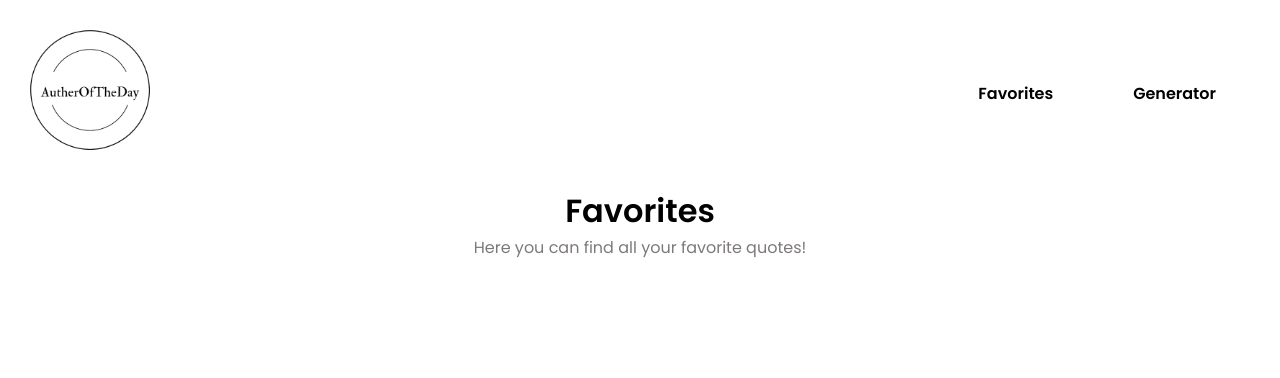
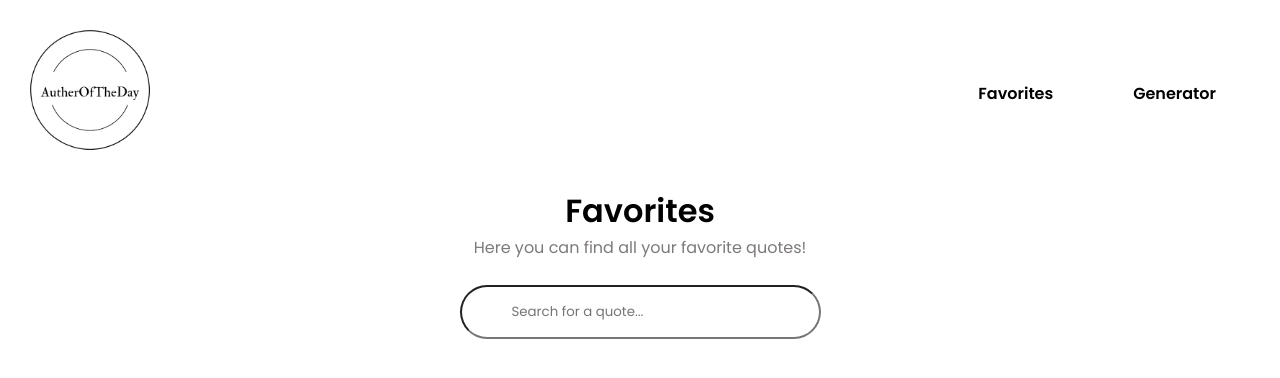
Before and after one commit to Hodeda/authorOfTheDay, a React (Create React App) app: page /favorites in a window 1280 px wide. Shown: the top 378 px of the page. Built offline with nearby package versions, Linux system fonts and the light colour scheme.

Commit message:
(WIP) fixed cards, added spinner on data fetching, added search bar for filteration

```diff
--- a/src/App.js
+++ b/src/App.js
@@ -3,16 +3,14 @@ import './App.css';
 import Homepage from './components/Homepage/Homepage';
 import Navbar from './components/Navbar/Navbar';
 import Favorites from './components/Favorites/Favorites';
-import Generators from './components/Generators/Generators';
 
 function App() {
   return (
     <div className="App">
       <Navbar/>
       <Routes>
-        <Route path='/' element={<Homepage/>}></Route>
+        <Route path='/generators' element={<Homepage/>}></Route>
         <Route path='/favorites' element={<Favorites/>}></Route>
-        <Route path='/generators' element={<Generators/>}></Route>
       </Routes>
     </div>
   );
--- a/src/components/Favorites/Favorites.css
+++ b/src/components/Favorites/Favorites.css
@@ -17,6 +17,19 @@
 
 .list-of-favorites {
     display: flex;
+    flex-wrap: wrap;
     gap: 15px;
     width: 90%;
 }
+
+.search-bar {
+    width: 100%;
+    display: flex;
+    align-items: center;
+    justify-content: center;
+}
+
+.search-bar-input {
+    border-radius: 75px;
+    padding: 15px 50px;
+}
--- a/src/components/Favorites/Favorites.js
+++ b/src/components/Favorites/Favorites.js
@@ -1,22 +1,38 @@
-import React, { useContext } from "react";
+import React, { useContext, useState } from "react";
 import "./Favorites.css";
 import { UserContext } from "../../context/userContext";
 import QuoteCard from "../../lib/QuoteCard/QuoteCard";
 
 const Favorites = () => {
     const {favorites} = useContext(UserContext);
+    const [search, setSearch] = useState("");
+    const filteredFavorites = favorites.filter(quote =>
+        quote.content.toLowerCase().includes(search.toLowerCase()) ||
+        quote.author.toLowerCase().includes(search.toLowerCase())
+    );
 
-  return <div className="favorites-wrapper">
+    return (
+        <div className="favorites-wrapper">
             <div className="favorites-title">
                 <h1 className="favorites-header">Favorites</h1>
                 <span className="favorites-subheader">Here you can find all your favorite quotes!</span>
             </div>
+            <div className="search-bar">
+                <input
+                    className="search-bar-input"
+                    type="text"
+                    placeholder="Search for a quote..."
+                    value={search}
+                    onChange={(e) => setSearch(e.target.value)}
+                />
+            </div>
             <div className="list-of-favorites">
-        {favorites.map((quote, index) => (
+                {filteredFavorites.map((quote, index) => (
                     <QuoteCard key={index} quote={quote} />
                 ))}
             </div>
-  </div>;
+        </div>
+    );
 };
 
 export default Favorites;
--- a/src/components/Generators/Generators.js
+++ /dev/null
@@ -1,8 +0,0 @@
-import React from "react";
-import "./Generators.css";
-
-const Generators = () => {
-  return <div>Generators</div>;
-};
-
-export default Generators;
--- a/src/components/Navbar/Navbar.js
+++ b/src/components/Navbar/Navbar.js
@@ -12,7 +12,7 @@ const Navbar = () => {
 
   return <div className="navbar-wrapper">
     <div className="navbar-logo">
-        <img id='/' className="website-logo" src="/images/author_logo.png" alt="website logo" onClick={handleNavigation}/>
+        <img id='/generators' className="website-logo" src="/images/author_logo.png" alt="website logo" onClick={handleNavigation}/>
     </div>
     <div className="navlink-wrapper">
         <span id='/favorites' className="nav-link" onClick={handleNavigation}>Favorites</span>
--- a/src/lib/Quote/Quote.css
+++ b/src/lib/Quote/Quote.css
@@ -70,6 +70,7 @@
     display: flex;
     gap: 16px;
     align-items: center;
+
 }
 
 .like-counter {
--- a/src/lib/Quote/Quote.js
+++ b/src/lib/Quote/Quote.js
@@ -2,11 +2,13 @@ import React, { useContext, useEffect, useState } from "react";
 import "./Quote.css";
 import axios from 'axios'
 import { UserContext } from "../../context/userContext";
+import Spinner from "../Spinner/Spinner";
 
 const Quote = () => {
 
   const [quote, setQuote] = useState("");
   const [likes, setLikes] = useState(0);
+  const [isLoading, setIsLoading] = useState(false);
   const { addFavorite } = useContext(UserContext);
 
 
@@ -15,12 +17,15 @@ const Quote = () => {
   },[])
 
   const fetchQuote = async () => {
+    setIsLoading(true);
     try {
       const response = await axios.get('https://api.quotable.io/random')
       setQuote(response?.data)
+      setLikes(0);
     } catch (error) {
       console.log(error)
     }
+    setIsLoading(false);
   }
 
   const handleLikeClick = () => {
@@ -30,7 +35,7 @@ const Quote = () => {
 
   return <div className="quote-wrapper">
     <div className="quote-content">
-        <span className="quote-text">"{quote?.content}"</span>
+        {isLoading ?  <Spinner/>: <span className="quote-text">"{quote?.content}"</span>}
     </div>
     <div className="quote-features">
       <div className="quote-like-section">
--- a/src/lib/QuoteCard/QuoteCard.css
+++ b/src/lib/QuoteCard/QuoteCard.css
@@ -4,10 +4,17 @@
     align-items: center;
     border: 2px solid black;
     border-radius: 5px;
+    width: 250px;
+    height: 250px;
 }
 
 .quote-card-content {
     text-align: center;
+    padding: 2% 4%;
+}
+
+.quote-card-topic {
+    font-weight: 700;
 }
 
 .quote-card-author {
--- a/src/lib/QuoteCard/QuoteCard.js
+++ b/src/lib/QuoteCard/QuoteCard.js
@@ -5,6 +5,7 @@ const QuoteCard = ({quote}) => {
     return (
         <div className="quote-card-wrapper">
           <p className="quote-card-content">"{quote?.content}"</p>
+          <span className="quote-card-topic">- {quote?.tags?.[0]}</span>
           <span className="quote-card-author">- {quote?.author}</span>
         </div>
       );
--- /dev/null
+++ b/src/lib/Spinner/Spinner.css
@@ -0,0 +1,14 @@
+.spinner {
+    display: inline-block;
+    width: 50px;
+    height: 50px;
+    border: 6px solid rgba(255, 255, 255, .3);
+    border-radius: 50%;
+    border-top: 6px solid #008dff;
+    animation: spin 1s linear infinite;
+  }
+
+  @keyframes spin {
+    0% { transform: rotate(0deg); }
+    100% { transform: rotate(360deg); }
+  }
--- /dev/null
+++ b/src/lib/Spinner/Spinner.js
@@ -0,0 +1,8 @@
+import React from "react";
+import "./Spinner.css";
+
+const Spinner = () => {
+  return <div className="spinner"></div>;
+};
+
+export default Spinner;
```
Also changed, not shown: src/components/Generators/Generators.css (deleted). Lines whose indentation alone changed are shown as unchanged.
